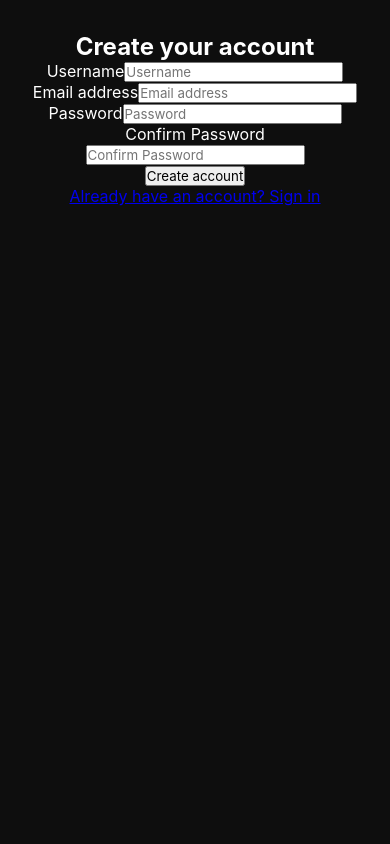
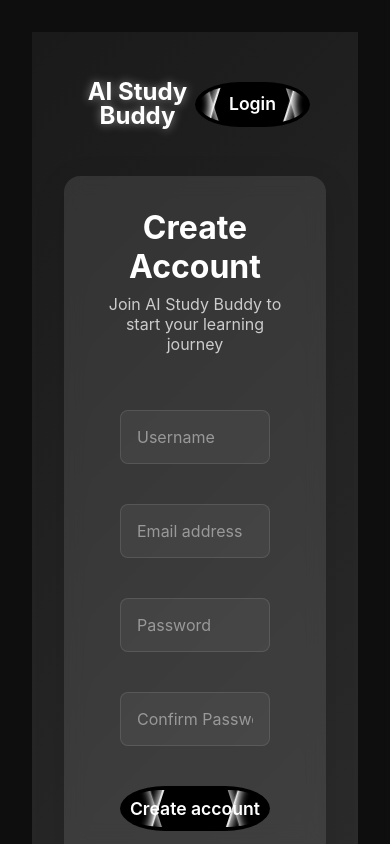
Before and after one commit to kalviumcommunity/S84_Akshit_Capstone_AiStudyBuddy, a React (Vite) app in the folder client/: page /login in a window 390 px wide. Both pictures are taken after a click on the button "Signup". Built offline with nearby package versions, Linux system fonts and the light colour scheme; no server answers.

Commit message:
css for login register

```diff
--- a/client/src/App.jsx
+++ b/client/src/App.jsx
@@ -1,5 +1,5 @@
 import React from 'react';
-import { BrowserRouter as Router, Routes, Route, Navigate } from 'react-router-dom';
+import { Routes, Route, Navigate } from 'react-router-dom';
 import { AuthProvider } from './context/AuthContext';
 import Login from './components/Login';
 import Register from './components/Register';
@@ -14,7 +14,6 @@ import Summary from './components/Summary';
 
 function App() {
   return (
-    <Router>
     <AuthProvider>
       <Routes>
         {/* Welcome page */}
@@ -48,7 +47,6 @@ function App() {
         />
       </Routes>
     </AuthProvider>
-    </Router>
   );
 }
 
--- /dev/null
+++ b/client/src/Register.css
@@ -0,0 +1,305 @@
+/* Register page styles */
+.register-container {
+  min-height: 100vh;
+  background: linear-gradient(135deg, #1a1a1a 0%, #2d2d2d 100%);
+  display: flex;
+  justify-content: center;
+  align-items: center;
+  padding: 2rem;
+}
+
+.register-content {
+  width: 100%;
+  max-width: 1200px;
+  margin: 0 auto;
+}
+
+.app-header {
+  display: flex;
+  justify-content: space-between;
+  align-items: center;
+  margin-bottom: 2rem;
+}
+
+.app-logo {
+  font-size: 1.5rem;
+  font-weight: bold;
+  color: #fff;
+  text-shadow: 0 0 10px rgba(255, 255, 255, 0.5);
+}
+
+.auth-buttons {
+  display: flex;
+  gap: 1rem;
+}
+
+.main-section {
+  background: rgba(255, 255, 255, 0.1);
+  backdrop-filter: blur(10px);
+  border-radius: 1rem;
+  padding: 2rem;
+  box-shadow: 0 8px 32px rgba(0, 0, 0, 0.1);
+  max-width: 500px;
+  margin: 0 auto;
+}
+
+.main-section h1 {
+  color: #fff;
+  font-size: 2rem;
+  margin-bottom: 0.5rem;
+  text-align: center;
+}
+
+.main-section p {
+  color: #ccc;
+  text-align: center;
+  margin-bottom: 2rem;
+}
+
+.register-form {
+  display: flex;
+  flex-direction: column;
+  gap: 1rem;
+}
+
+.form-group {
+  position: relative;
+}
+
+.form-group input {
+  width: 100%;
+  padding: 1rem;
+  background: rgba(255, 255, 255, 0.05);
+  border: 1px solid rgba(255, 255, 255, 0.1);
+  border-radius: 0.5rem;
+  color: #fff;
+  font-size: 1rem;
+  transition: all 0.3s ease;
+}
+
+.form-group input:focus {
+  outline: none;
+  border-color: #000000;
+  box-shadow: 0 0 0 2px rgba(0, 0, 0, 0.2);
+}
+
+.form-group input::placeholder {
+  color: #999;
+}
+
+.error-message {
+  background: rgba(220, 38, 38, 0.1);
+  border: 1px solid rgba(220, 38, 38, 0.2);
+  color: #ef4444;
+  padding: 0.75rem;
+  border-radius: 0.5rem;
+  margin-bottom: 1rem;
+}
+
+.register-btn {
+  position: relative;
+  padding: 0.8rem 2rem;
+  border: 2px solid transparent;
+  background: transparent;
+  color: #fff;
+  font-weight: 600;
+  font-size: 1.1rem;
+  cursor: pointer;
+  border-radius: 50px / 25px;
+  overflow: hidden;
+  user-select: none;
+  transition: color 0.3s ease;
+  z-index: 1;
+  white-space: nowrap;
+  display: inline-flex;
+  align-items: center;
+  justify-content: center;
+  height: 45px;
+  line-height: 1;
+  width: 100%;
+}
+
+.register-btn::before {
+  content: '';
+  position: absolute;
+  top: 0;
+  left: -100%;
+  width: 100%;
+  height: 100%;
+  background: linear-gradient(120deg, rgba(255,255,255,0.2) 0%, rgba(255,255,255,0.05) 50%, transparent 100%);
+  transition: left 0.4s ease;
+  z-index: 0;
+}
+
+.register-btn:hover::before {
+  left: 0;
+}
+
+.register-btn:hover {
+  color: #fff;
+}
+
+.register-btn .glow-container {
+  position: absolute;
+  inset: 2px;
+  border-radius: 50px / 25px;
+  overflow: hidden;
+  pointer-events: none;
+  z-index: 0;
+}
+
+.register-btn .glow-line {
+  position: absolute;
+  width: 200%;
+  height: 200%;
+  border: 2px solid white;
+  border-top-color: transparent;
+  border-bottom-color: transparent;
+  border-radius: 50% / 25%;
+  box-shadow: 0 0 8px 2px white;
+  top: -50%;
+  left: -50%;
+  transform-origin: 50% 50%;
+  opacity: 0.9;
+  pointer-events: none;
+}
+
+.register-btn .glow-line.second {
+  border-left-color: transparent;
+  border-right-color: transparent;
+  border-top-color: white;
+  border-bottom-color: white;
+  box-shadow: 0 0 8px 2px white;
+}
+
+.register-btn .glow-line.first {
+  animation: rotateGlow 4s linear infinite;
+}
+
+.register-btn .glow-line.second {
+  animation: rotateGlowReverse 4s linear infinite;
+}
+
+@keyframes rotateGlow {
+  0% { transform: rotate(0deg); }
+  100% { transform: rotate(360deg); }
+}
+
+@keyframes rotateGlowReverse {
+  0% { transform: rotate(0deg); }
+  100% { transform: rotate(-360deg); }
+}
+
+.auth-link {
+  color: #000000;
+  text-decoration: none;
+  text-align: center;
+  margin-top: 1rem;
+  transition: color 0.3s ease;
+}
+
+.auth-link:hover {
+  color: #333333;
+}
+
+/* Glowing button effect */
+.glowing-btn {
+  position: relative;
+  padding: 0.8rem 2rem;
+  border: 2px solid transparent;
+  background: #000000;
+  color: #fff;
+  font-weight: 600;
+  font-size: 1.1rem;
+  cursor: pointer;
+  border-radius: 50px / 25px;
+  overflow: hidden;
+  user-select: none;
+  transition: all 0.3s ease;
+  z-index: 1;
+  white-space: nowrap;
+  display: inline-flex;
+  align-items: center;
+  justify-content: center;
+  height: 45px;
+  line-height: 1;
+}
+
+.glowing-btn:hover {
+  background: #1a1a1a;
+  color: #fff;
+}
+
+.glowing-btn:disabled {
+  background: #333333;
+  cursor: not-allowed;
+}
+
+.glowing-btn::before {
+  content: '';
+  position: absolute;
+  top: 0;
+  left: -100%;
+  width: 100%;
+  height: 100%;
+  background: linear-gradient(120deg, rgba(255,255,255,0.2) 0%, rgba(255,255,255,0.05) 50%, transparent 100%);
+  transition: left 0.4s ease;
+  z-index: 0;
+}
+
+.glowing-btn:hover::before {
+  left: 0;
+}
+
+.glowing-btn .glow-container {
+  position: absolute;
+  inset: 2px;
+  border-radius: 50px / 25px;
+  overflow: hidden;
+  pointer-events: none;
+  z-index: 0;
+}
+
+.glowing-btn .glow-line {
+  position: absolute;
+  width: 200%;
+  height: 200%;
+  border: 2px solid white;
+  border-top-color: transparent;
+  border-bottom-color: transparent;
+  border-radius: 50% / 25%;
+  box-shadow: 0 0 8px 2px white;
+  top: -50%;
+  left: -50%;
+  transform-origin: 50% 50%;
+  opacity: 0.9;
+  pointer-events: none;
+}
+
+.glowing-btn .glow-line.second {
+  border-left-color: transparent;
+  border-right-color: transparent;
+  border-top-color: white;
+  border-bottom-color: white;
+  box-shadow: 0 0 8px 2px white;
+}
+
+.glowing-btn .glow-line.first {
+  animation: rotateGlow 4s linear infinite;
+}
+
+.glowing-btn .glow-line.second {
+  animation: rotateGlowReverse 4s linear infinite;
+}
+
+/* Responsive adjustments */
+@media (max-width: 768px) {
+  .register-form {
+    padding: 1.5rem;
+  }
+
+  .register-btn {
+    padding: 0.6rem 1.5rem;
+    font-size: 1rem;
+  }
+}
--- a/client/src/components/Register.jsx
+++ b/client/src/components/Register.jsx
@@ -1,6 +1,7 @@
 import { useState } from 'react';
 import { useAuth } from '../context/AuthContext';
 import { useNavigate, Link } from 'react-router-dom';
+import '../Register.css';
 
 const Register = () => {
   const [username, setUsername] = useState('');
@@ -37,90 +38,81 @@ const Register = () => {
   };
 
   return (
-    <div className="min-h-screen flex items-center justify-center bg-gray-50 py-12 px-4 sm:px-6 lg:px-8">
-      <div className="max-w-md w-full space-y-8">
-        <div>
-          <h2 className="mt-6 text-center text-3xl font-extrabold text-gray-900">
-            Create your account
-          </h2>
-        </div>
-        <form className="mt-8 space-y-6" onSubmit={handleSubmit}>
-          {(error || formError) && (
-            <div className="bg-red-100 border border-red-400 text-red-700 px-4 py-3 rounded relative" role="alert">
-              <span className="block sm:inline">{error || formError}</span>
-            </div>
-          )}
-          <div className="rounded-md shadow-sm -space-y-px">
-            <div>
-              <label htmlFor="username" className="sr-only">Username</label>
+    <div className="register-container">
+      <div className="register-content">
+        <header className="app-header">
+          <div className="app-logo">AI Study Buddy</div>
+          <div className="auth-buttons">
+            <button className="glowing-btn" onClick={() => navigate('/login')}>
+              Login
+              <span className="glow-container">
+                <span className="glow-line first"></span>
+                <span className="glow-line second"></span>
+              </span>
+            </button>
+          </div>
+        </header>
+
+        <section className="main-section">
+          <h1>Create Account</h1>
+          <p>Join AI Study Buddy to start your learning journey</p>
+
+          <form onSubmit={handleSubmit} className="register-form">
+            {(error || formError) && (
+              <div className="error-message">{error || formError}</div>
+            )}
+            <div className="form-group">
               <input
-                id="username"
-                name="username"
                 type="text"
-                required
-                className="appearance-none rounded-none relative block w-full px-3 py-2 border border-gray-300 placeholder-gray-500 text-gray-900 rounded-t-md focus:outline-none focus:ring-indigo-500 focus:border-indigo-500 focus:z-10 sm:text-sm"
                 placeholder="Username"
                 value={username}
                 onChange={(e) => setUsername(e.target.value)}
+                required
               />
             </div>
-            <div>
-              <label htmlFor="email" className="sr-only">Email address</label>
+            <div className="form-group">
               <input
-                id="email"
-                name="email"
                 type="email"
-                required
-                className="appearance-none rounded-none relative block w-full px-3 py-2 border border-gray-300 placeholder-gray-500 text-gray-900 focus:outline-none focus:ring-indigo-500 focus:border-indigo-500 focus:z-10 sm:text-sm"
                 placeholder="Email address"
                 value={email}
                 onChange={(e) => setEmail(e.target.value)}
+                required
               />
             </div>
-            <div>
-              <label htmlFor="password" className="sr-only">Password</label>
+            <div className="form-group">
               <input
-                id="password"
-                name="password"
                 type="password"
-                required
-                className="appearance-none rounded-none relative block w-full px-3 py-2 border border-gray-300 placeholder-gray-500 text-gray-900 focus:outline-none focus:ring-indigo-500 focus:border-indigo-500 focus:z-10 sm:text-sm"
                 placeholder="Password"
                 value={password}
                 onChange={(e) => setPassword(e.target.value)}
+                required
               />
             </div>
-            <div>
-              <label htmlFor="confirm-password" className="sr-only">Confirm Password</label>
+            <div className="form-group">
               <input
-                id="confirm-password"
-                name="confirm-password"
                 type="password"
-                required
-                className="appearance-none rounded-none relative block w-full px-3 py-2 border border-gray-300 placeholder-gray-500 text-gray-900 rounded-b-md focus:outline-none focus:ring-indigo-500 focus:border-indigo-500 focus:z-10 sm:text-sm"
                 placeholder="Confirm Password"
                 value={confirmPassword}
                 onChange={(e) => setConfirmPassword(e.target.value)}
+                required
               />
             </div>
-          </div>
-
-          <div>
             <button
               type="submit"
+              className="glowing-btn"
               disabled={loading}
-              className="group relative w-full flex justify-center py-2 px-4 border border-transparent text-sm font-medium rounded-md text-white bg-indigo-600 hover:bg-indigo-700 focus:outline-none focus:ring-2 focus:ring-offset-2 focus:ring-indigo-500"
             >
               {loading ? 'Creating account...' : 'Create account'}
+              <span className="glow-container">
+                <span className="glow-line first"></span>
+                <span className="glow-line second"></span>
+              </span>
             </button>
-          </div>
-
-          <div className="text-sm text-center">
-            <Link to="/login" className="font-medium text-indigo-600 hover:text-indigo-500">
+            <Link to="/login" className="auth-link">
               Already have an account? Sign in
             </Link>
-          </div>
-        </form>
+          </form>
+        </section>
       </div>
     </div>
   );
--- a/client/src/main.jsx
+++ b/client/src/main.jsx
@@ -6,6 +6,8 @@ import App from './App.jsx';
 
 createRoot(document.getElementById('root')).render(
   <StrictMode>
-    <App />
+    <BrowserRouter>
+      <App />
+    </BrowserRouter>
   </StrictMode>
 );
```
Lines whose indentation alone changed are shown as unchanged.
